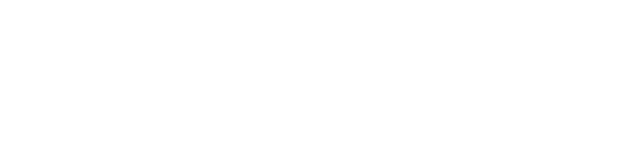
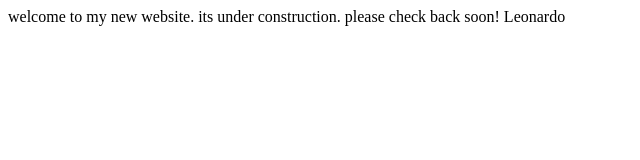
Before and after one commit to Leonardo2326/Leonardo2326.Github.io, a plain HTML site: page index.html in a window 1280 px wide. Shown: the whole page, without its empty margins (0-640 px from the left). Drawn offline with Linux system fonts and the light colour scheme.

Commit message:
Update index.html

```diff
--- a/index.html
+++ b/index.html
@@ -1 +1,11 @@
 <!DOCTYPE HTML>
+<head>
+<title> Leonardo2326 | Home </title>
+</head>
+<body>
+  welcome to my new website.
+  its under construction.
+  please check back soon!
+
+                   Leonardo
+  </body>
```
